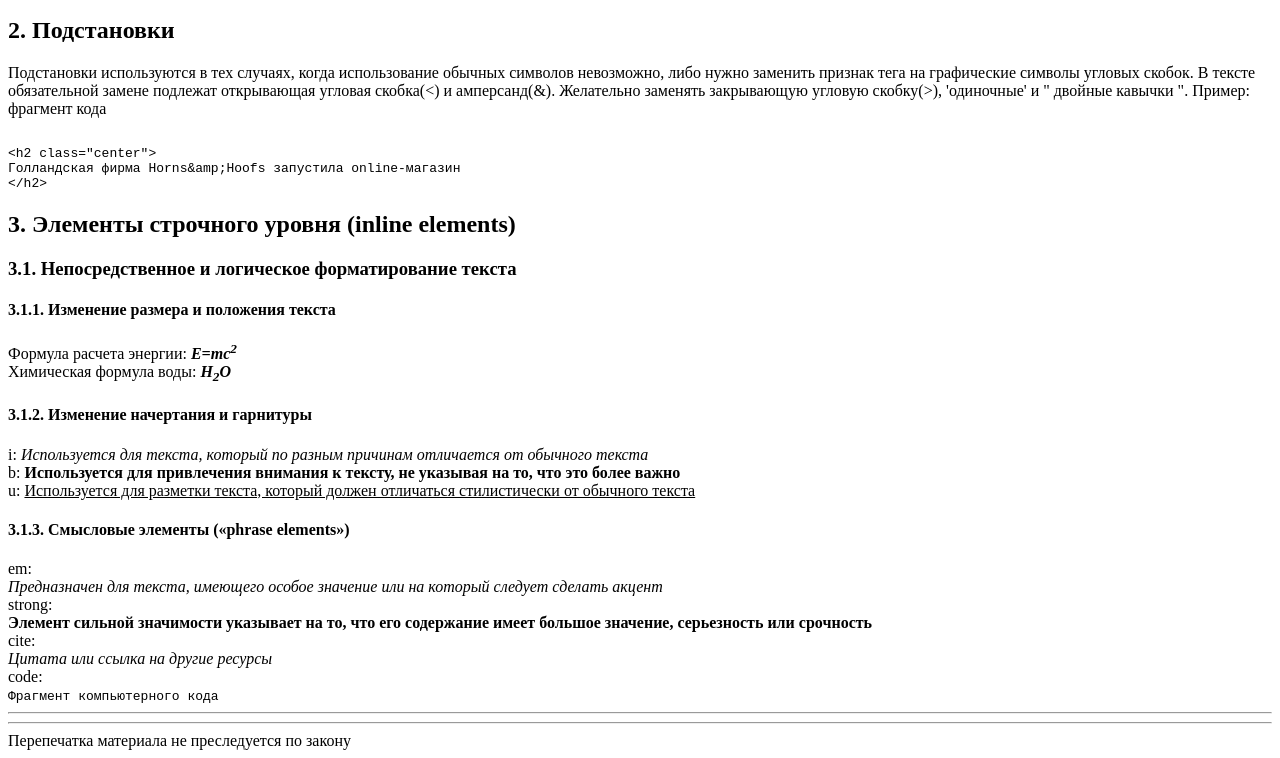
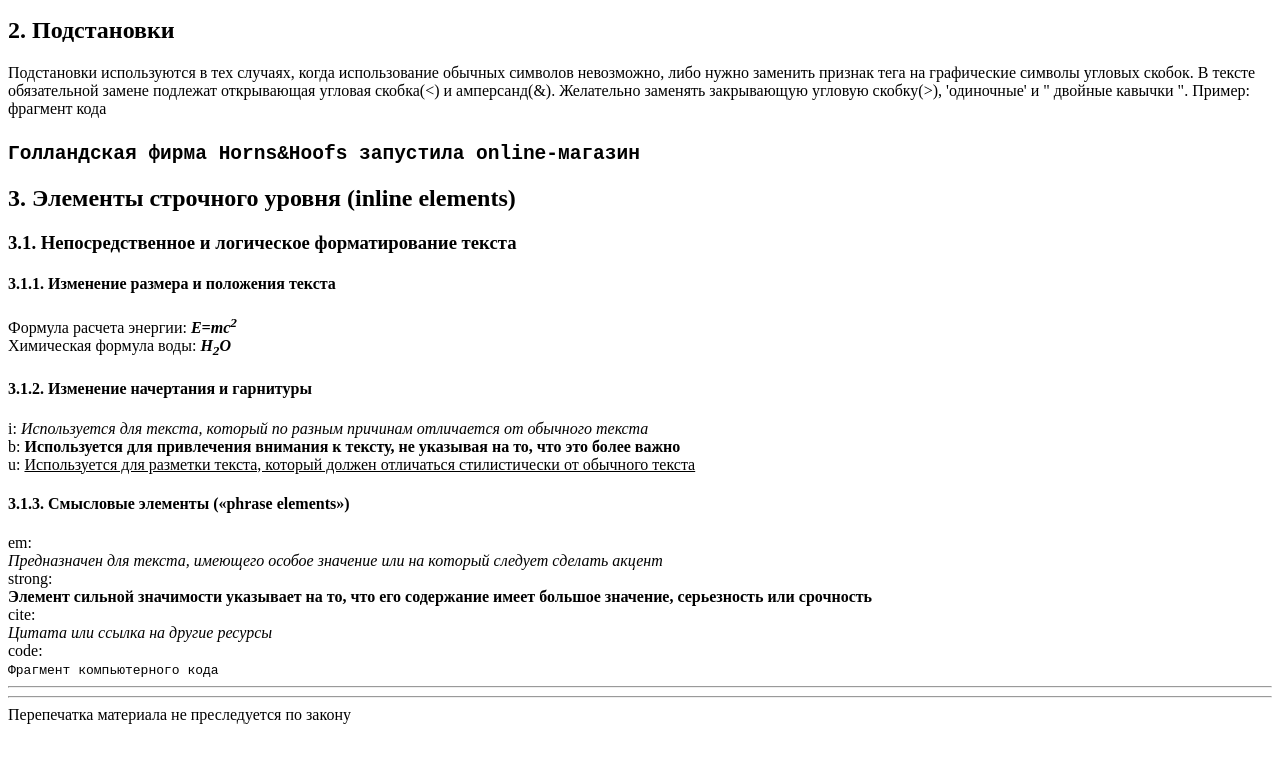
Before and after one commit to artmen57/fm192739, a plain HTML site: page lab1/lab1_1.html in a window 1280 px wide. Shown: the part 1131-1889 px from the top of the page. After the commit the page ends 1863 px from the top, so only its background shows below. Drawn offline with Linux system fonts and the light colour scheme.

Commit message:
<xmp> between <p><code>

```diff
--- a/lab1/lab1_1.html
+++ b/lab1/lab1_1.html
@@ -109,11 +109,11 @@
 
 <!-- ОФОРМИТЕ ФРАГМЕНТ ТАК, ЧТОБЫ ОН ВЫДАВАЛСЯ НА ЭКРАН ИМЕННО В ТАКОМ ВИДЕ, КАК СТОИТ В КОДЕ: -->
 
-<xmp>
+<p><code>
 <h2 class="center">
 Голландская фирма Horns&amp;Hoofs запустила online-магазин
 </h2>
-</xmp>
+</code></p>
 <!--Complete code design-->
 <h2>
 3. Элементы строчного уровня (inline elements)
```
